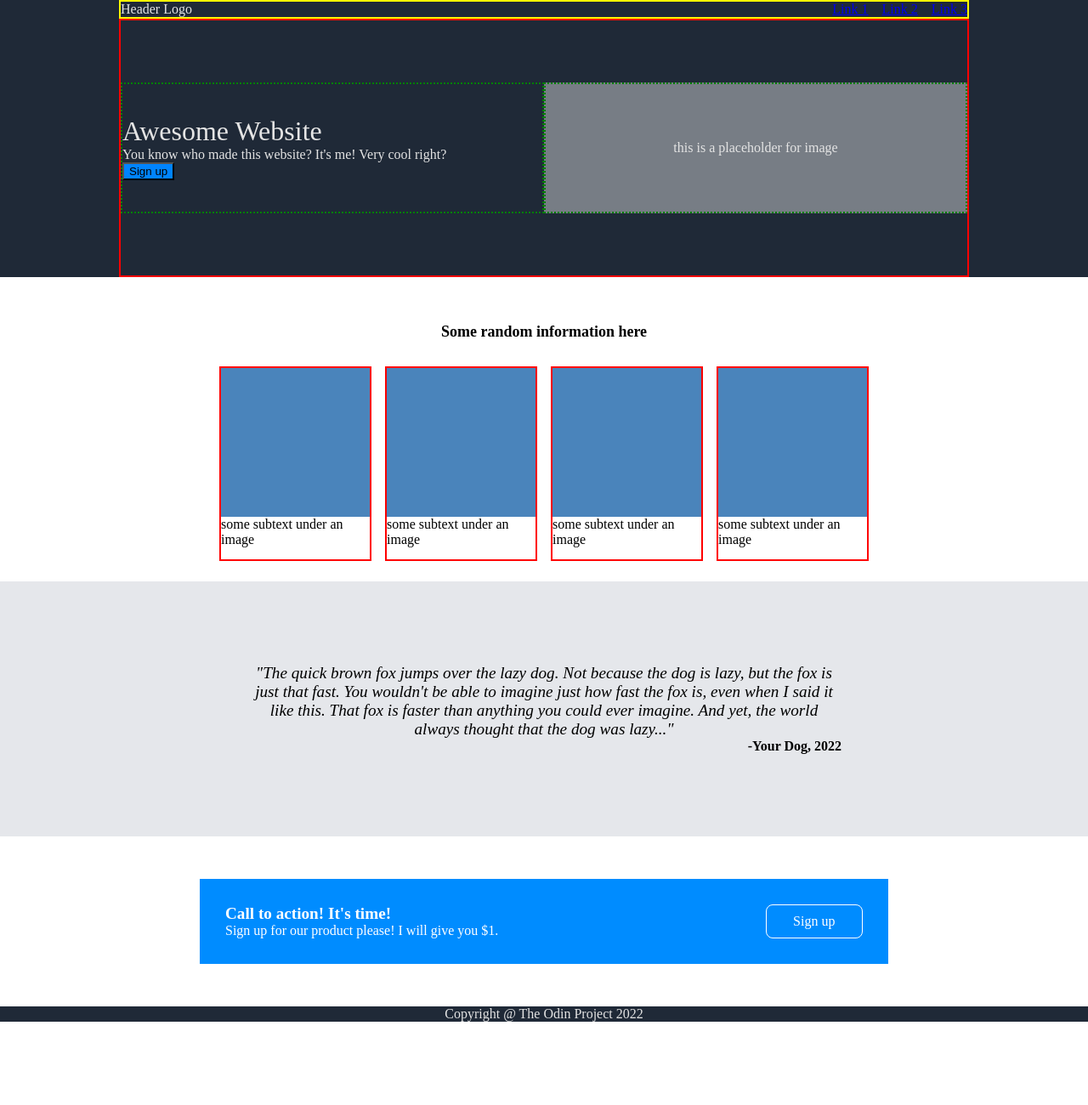
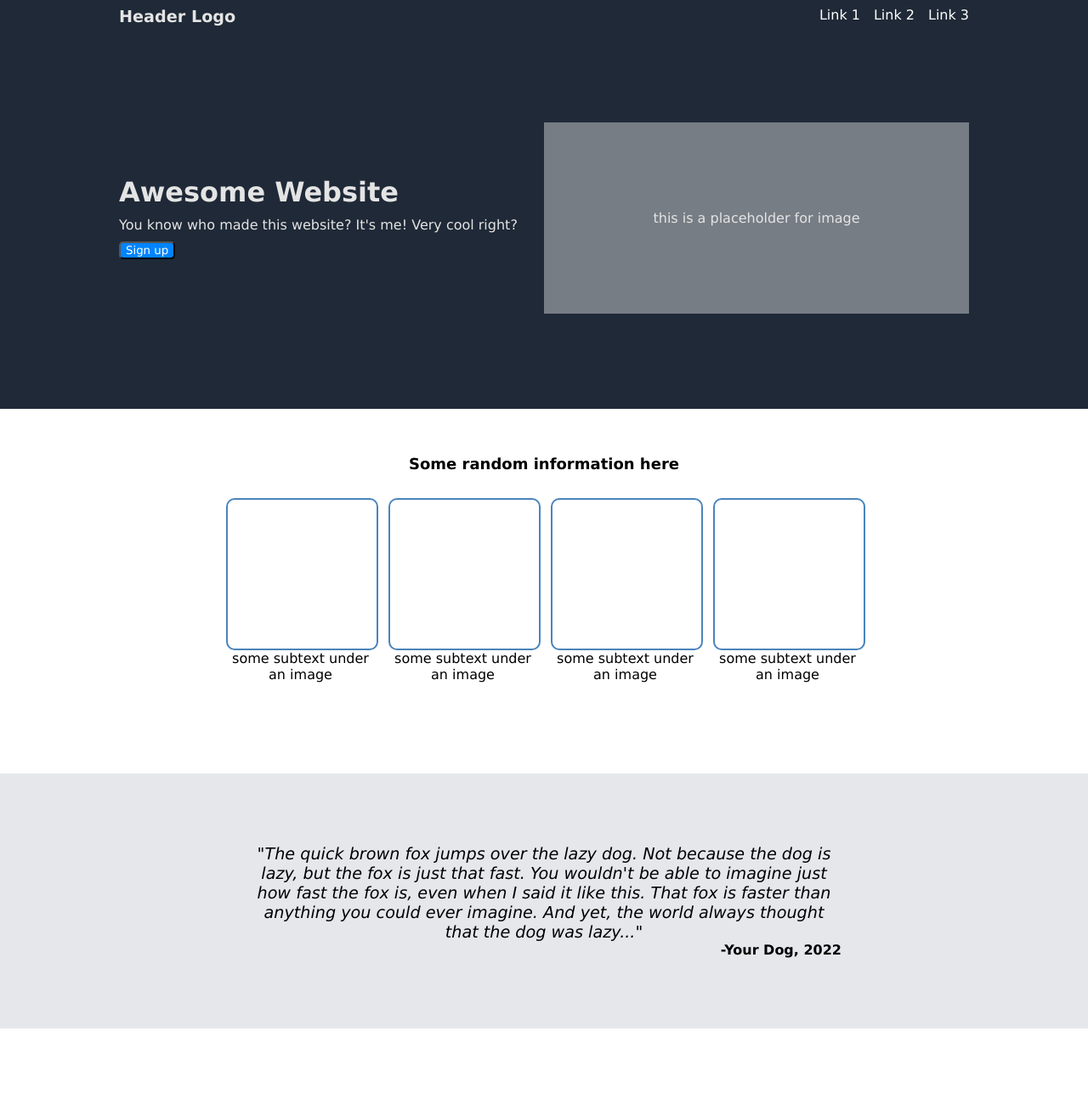
Before and after one commit to yosuanicolaus/odin-landing-page, a plain HTML site: page index.html in a window 1280 px wide. Shown: the top 1300 px of the page at 85% size. Before the commit the page ends 1202 px from the top, so only its background shows below. Drawn offline with Linux system fonts and the light colour scheme.

Commit message:
polishing done. and... finished!!! I didn't add any image or add story to the site, as this was just to test my skill in flexbox. I definitely improved a lot here. Flexbox is all about organizing. I can use flexbox now. Thank you Odin Project!!!

```diff
--- a/style.css
+++ b/style.css
@@ -1,5 +1,6 @@
 * {
     margin: 0px;
+    font-family: 'Lucida Sans', 'Lucida Sans Regular', 'Lucida Grande', 'Lucida Sans Unicode', Geneva, Verdana, sans-serif;
 }
 
 body {
@@ -25,11 +26,16 @@ body {
 }
 
 .top {
-    border: 2px solid yellow;
+    /* border: 2px solid yellow; */
     display: flex;
     flex-direction: row;
+    margin-top: 8px;
 }
 
+.top-left {
+    font-weight: 700;
+    font-size: larger;
+}
 .top-right {
     margin-left: auto;
 }
@@ -41,35 +47,43 @@ body {
     gap: 16px;
     align-items: center;
 }
+.top-link a {
+    text-decoration: none;
+    color: white;
+}
 
 
 .head{
-    border: 2px solid red;
-    height: 300px;
+    /* border: 2px solid red; */
+    height: 450px;
     display: flex;
     flex-direction: row;
     align-items: center;
 }
 
 .head-left {
-    border: 2px dotted green;
-    height: 150px;
+    /* border: 2px dotted green; */
+    height: 225px;
     flex: 1;
     display: flex;
     flex-direction: column;
     justify-content: center;
+    gap: 10px;
 }
 
 .hl-1 {
     font-size: xx-large;
+    font-weight: 900;
 }
 .hl-3b {
     background-color: rgb(0, 132, 255);
+    color: white;
+    border-radius: 5px;
 }
 
 .head-right {
-    border: 2px dotted green;
-    height: 150px;
+    /* border: 2px dotted green; */
+    height: 225px;
     flex: 1;
     background-color: rgba(248, 248, 248, 0.404);
     display: flex;
@@ -103,15 +117,19 @@ body {
 }
 
 .content-block {
-    border: 2px solid red;
+    /* border: 2px solid rgba(255, 0, 0, 0.158); */
     width: 175px;
-    height: 225px;
+    height: 300px;
 }
 
 .cb-1 {
     width: 175px;
     height: 175px;
-    background-color: rgb(74, 132, 187);
+    border: 2px solid rgb(74, 132, 187);
+    border-radius: 10px;
+}
+.cb-a {
+    text-align: center;
 }
 
 /* ------------------------------------------------------------------------------------------------------------------------ */
@@ -154,12 +172,13 @@ body {
 
 .sign-up-block {
     background-color: rgb(0, 140, 255);
+    border-radius: 10px;
     color: white;
     display: flex;
     flex-direction: row;
     padding: 30px;
-    margin: 50px;
-    width: 750px;
+    margin: 100px;
+    width: 900px;
 }
 
 .sign-up-words {
@@ -188,4 +207,8 @@ body {
     background-color: #1f2937;
     color: rgb(228, 228, 228);
     text-align: center;
+    display: flex;
+    justify-content: center;
+    align-items: center;
+    height: 80px;
 }
```
